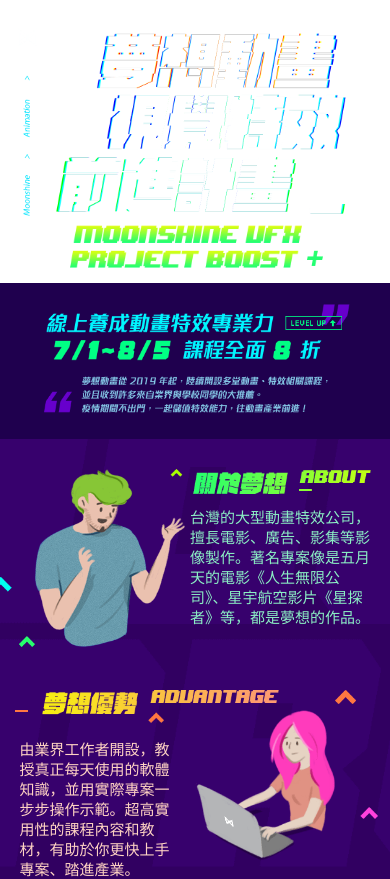
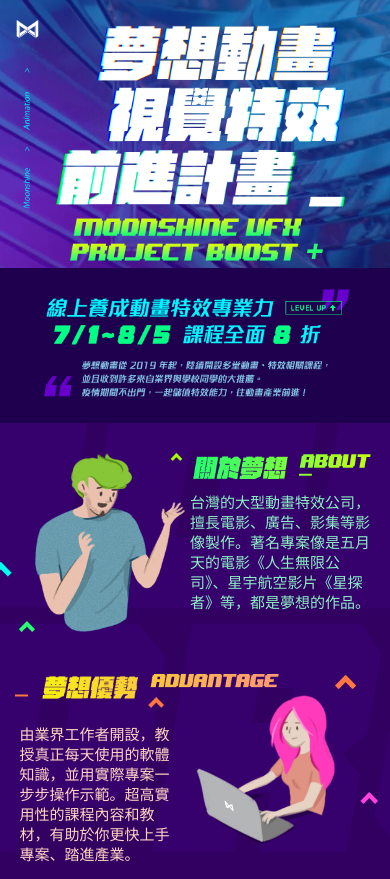
Before and after one commit to kiloking/courseremkt-website, a React (Create React App) app: page / in a window 390 px wide. Shown: the top 879 px of the page. Built offline with nearby package versions, Linux system fonts and the light colour scheme.

Commit message:
手機版更新首圖

```diff
--- a/src/App/App.scss
+++ b/src/App/App.scss
@@ -8,6 +8,9 @@
 /*Header 背景影片 網頁標題*/
 .Header{
   position: relative;
+  background: #1f023c;
+  .player-wrapper.pcShow{display: block;}
+  .miboBg.mobileShow{display: none;}
   .player-wrapper {
     position: relative;
     padding-top: 35.6%; /* Player ratio: 100 / (1280 / 720) */
@@ -18,8 +21,14 @@
       position: absolute;
       top: 0;
       left: 0;
+      iframe {
+        height: 100% !important;
+      }
       video{
         object-fit: cover;
+      }
+      div{
+        position: absolute;
       }
     }
   }
--- a/src/App/Header.js
+++ b/src/App/Header.js
@@ -3,7 +3,7 @@
 function Header() {
   return (
     <div className="Header">
-      <div className="player-wrapper">
+      <div className="player-wrapper pcShow">
         <ReactPlayer
           className="react-player"
           url='https://www.youtube.com/watch?v=Tc-FRauhCg0'
@@ -13,7 +13,15 @@
           width='100%'
           height='100%'
           border='0'
+          config={{ playerVars: { showinfo: 0 } }}
         />
+      </div>
+      <div
+        className="miboBg mobileShow"
+        style={{backgroundImage: `url('${process.env.PUBLIC_URL}/images/banner.png')`}}
+
+      >
+
       </div>
 
 
--- a/src/App/mobileApp.scss
+++ b/src/App/mobileApp.scss
@@ -8,6 +8,15 @@
     }
   }
   .Header{
+    .player-wrapper.pcShow{display: none;}
+    .miboBg.mobileShow{
+      display: block;
+      background-position: center;
+      background-size: cover;
+      background-repeat: no-repeat;
+      height: 268px;
+      width: 100%;
+    }
     .player-wrapper{
       padding-top: 72.6%;
     }
```
Also changed, not shown: public/images/banner.png (added), 1 other file (tests, documents, lock files or other folders).
